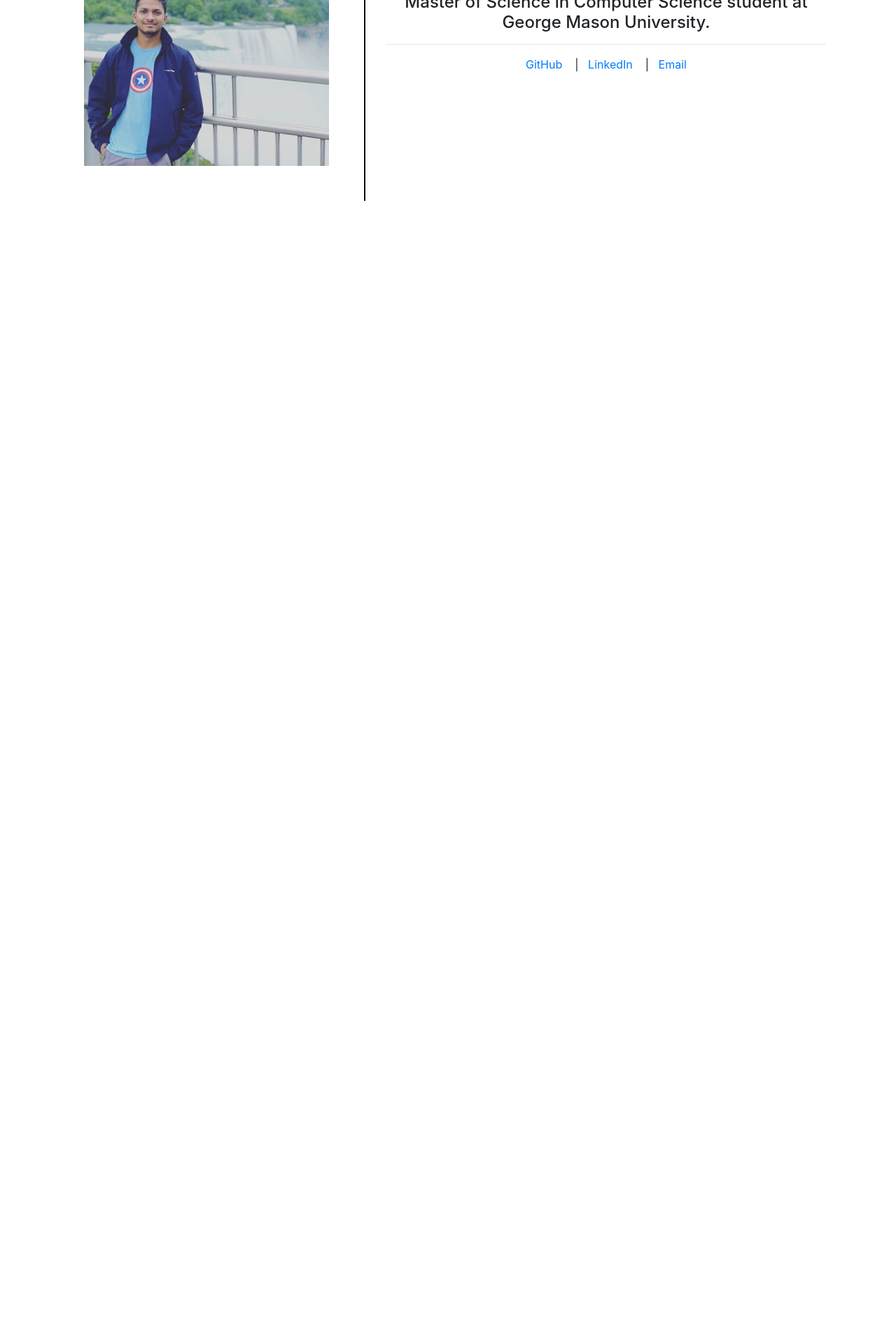
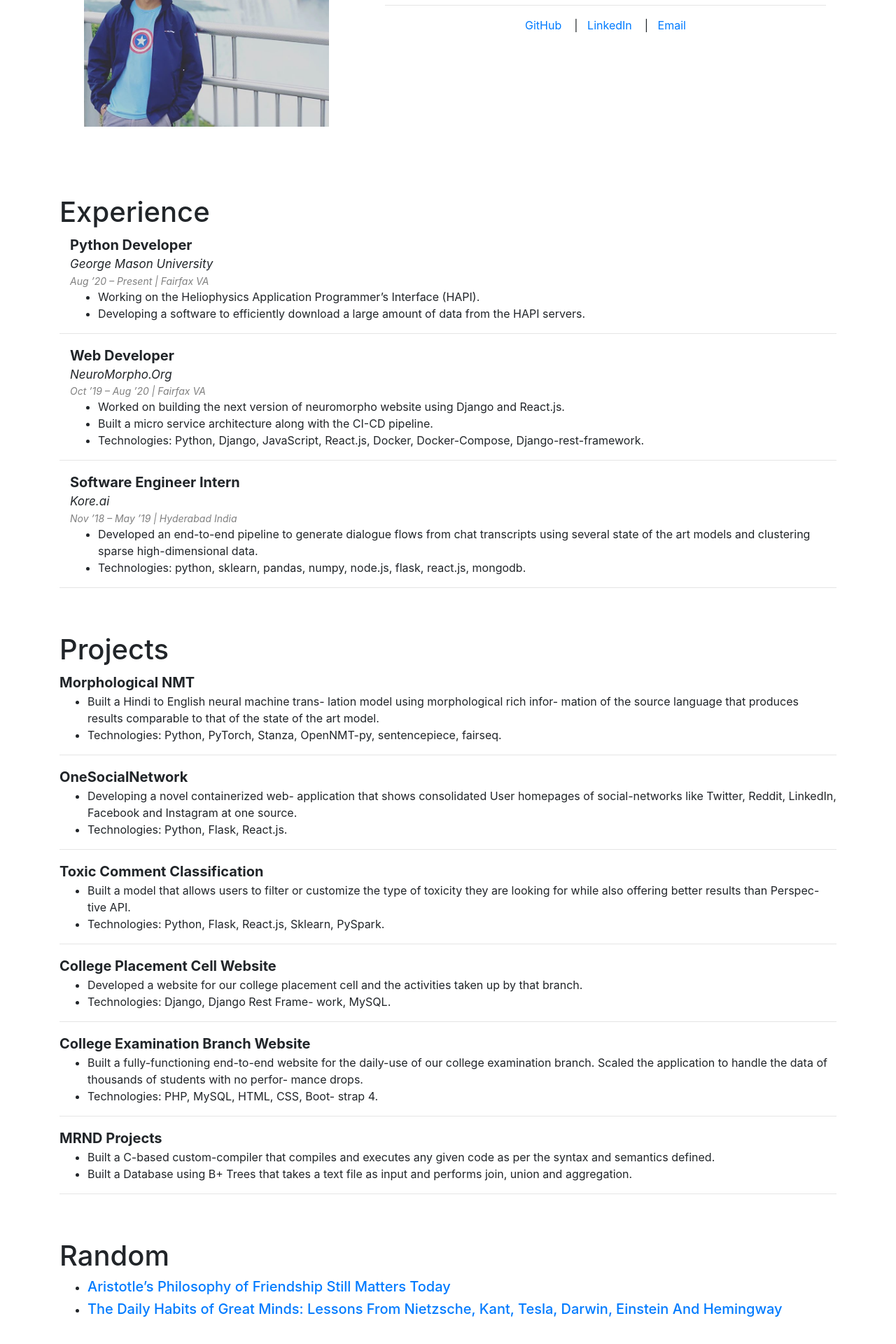
Before and after one commit to hbatta/hbatta.github.io, a React (Create React App) app: page / in a window 1280 px wide. Shown: the part 354-2274 px from the top of the page at 70% size. Before the commit the page ends 800 px from the top, so only its background shows below. Built offline with nearby package versions, Linux system fonts and the light colour scheme.

Commit message:
links update

```diff
--- a/src/App.css
+++ b/src/App.css
@@ -30,7 +30,7 @@
 
 .display-picture {
 
-    border-right: 2px solid black;
+    /* border-right: 2px solid black; */
     padding: 50px;
     border-radius: 2005px;
 }
--- a/src/App.js
+++ b/src/App.js
@@ -13,34 +13,46 @@ import Projects from './components/Projects'
 export default class App extends Component {
   render() {
     return (
+      // <React.Fragment>
+      //   <NavBar />
+      //   <Router>
+      //     <Suspense fallback={<div>Loading...</div>} >
+      //       <Switch>
+      //         <Route exact path="/">
+      //           <Home />
+      //         </Route>
+      //         <Route exact path="/#experience" >
+      //           <Experience />
+      //         </Route>
+      //         <Route exact path="/#projects" >
+      //           <Projects />
+      //         </Route>
+      //         <Route exact path="/#random" >
+      //           <Random />
+      //         </Route>
+      //       </Switch>
+      //     </Suspense>
+      //   </Router>
+      // </React.Fragment>
+
       <React.Fragment>
-        <NavBar />
-        <Router>
-          <Suspense fallback={<div>Loading...</div>} >
-            <Switch>
-              <Route exact path="/">
-                <Home />
-              </Route>
-              <Route exact path="/#experience" >
-                <Experience />
-              </Route>
-              <Route exact path="/#projects" >
-                <Projects />
-              </Route>
-              <Route exact path="/#random" >
-                <Random />
-              </Route>
-            </Switch>
-          </Suspense>
-        </Router>
+
+        <Home />
+        <br />
+        <br />
+        <h1 className="container">Experience</h1>
+        <Experience />
+        <br />
+        <br />
+        <h1 className="container">Projects</h1>
+        <Projects />
+        <br />
+        <br />
+        <h1 className="container">Random</h1>
+        <Random />
+        <br />
+        <br />
       </React.Fragment>
-
-      // <React.Fragment>
-      //   <Home />
-      //   <Experience />
-      //   <Projects />
-      //   <Random />
-      // </React.Fragment>
     )
   }
 }
--- a/src/components/Experience.jsx
+++ b/src/components/Experience.jsx
@@ -5,8 +5,8 @@ export default class Experience extends Component {
   render() {
     return (
       <div className="container">
-        <br />
-        <br />
+        {/* <br /> */}
+        {/* <br /> */}
         <div className="container">
           <p className="designation">Python Developer</p>
           <span className="organization">George Mason University</span>
--- a/src/components/Projects.jsx
+++ b/src/components/Projects.jsx
@@ -4,8 +4,8 @@ export default class Projects extends Component {
   render() {
     return (
       <div className="container">
-        <br />
-        <br />
+        {/* <br /> */}
+        {/* <br /> */}
         <div>
           <p className="project">Morphological NMT</p>
           <ul>
--- a/src/components/Random.jsx
+++ b/src/components/Random.jsx
@@ -4,8 +4,8 @@ export default class Random extends Component {
   render() {
     return (
       <div className="container">
-        <br />
-        <br />
+        {/* <br /> */}
+        {/* <br /> */}
         <ul>
           <li>
             <h5><a href="https://humanparts.medium.com/aristotles-timeless-advice-on-what-real-friendship-is-and-why-it-matters-c0878418343f">
```
Also changed, not shown: 1 other file (tests, documents, lock files or other folders).
